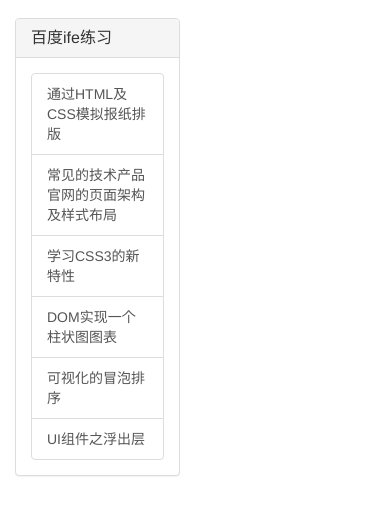
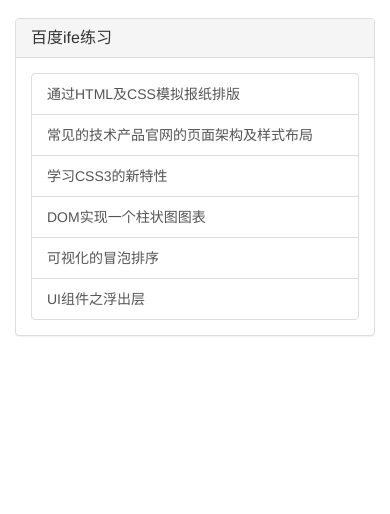
Before and after one commit to huzhibin/huzhibin.github.io, a plain HTML site: page index.html in a window 390 px wide. Shown: the part 54-568 px from the top of the page. Drawn offline with Linux system fonts and the light colour scheme.

Commit message:
在超小屏幕上显示宽度设为100%

```diff
--- a/index.html
+++ b/index.html
@@ -23,8 +23,8 @@
     </div>
   </nav>
   <div class="container">
-  <div class="row" >
-      <div class="col-xs-6 col-md-offset-3">
+    <div class="row" >
+      <div class="col-xs-12 col-sm-6 col-sm-offset-3">
         <div class="panel panel-default">
           <div class="panel-heading">
             <h3 class="panel-title">
@@ -43,6 +43,5 @@
       </div>
     </div>
   </div>
-
 </body>
 </html>
```
